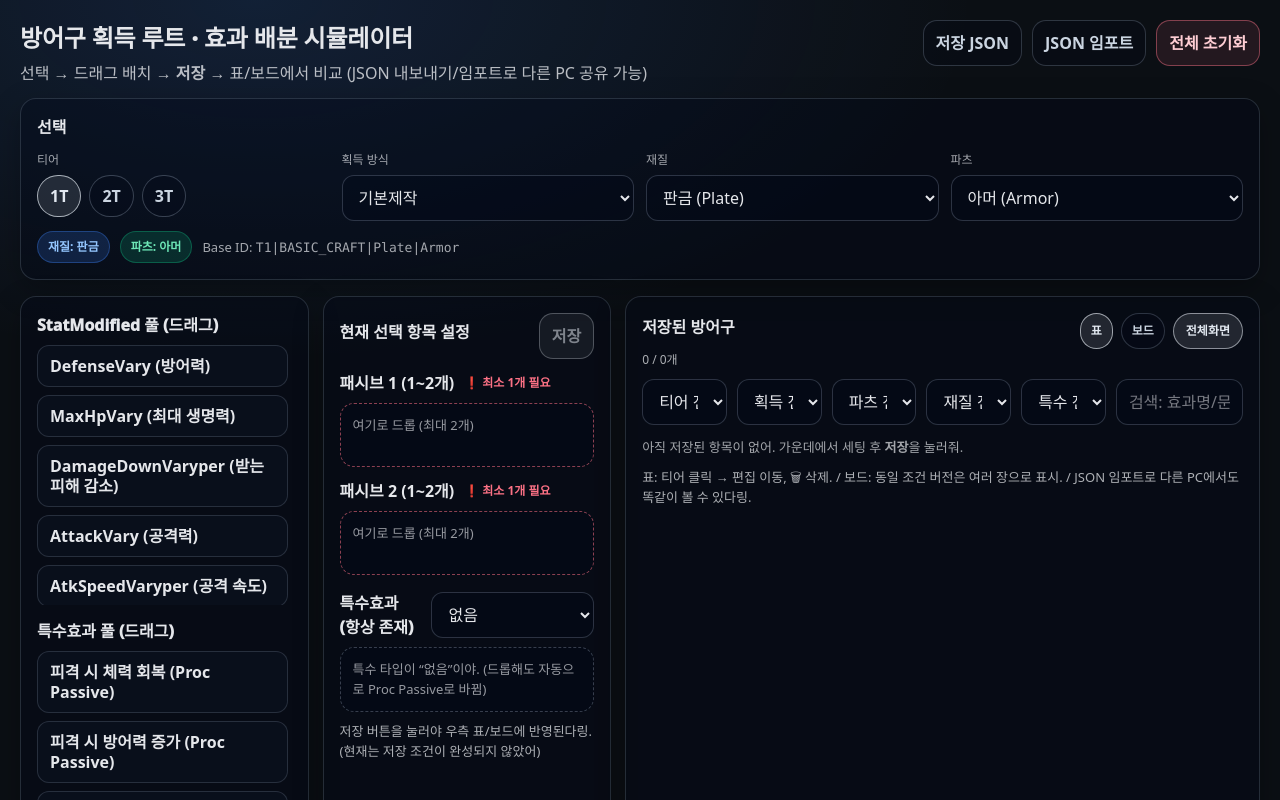
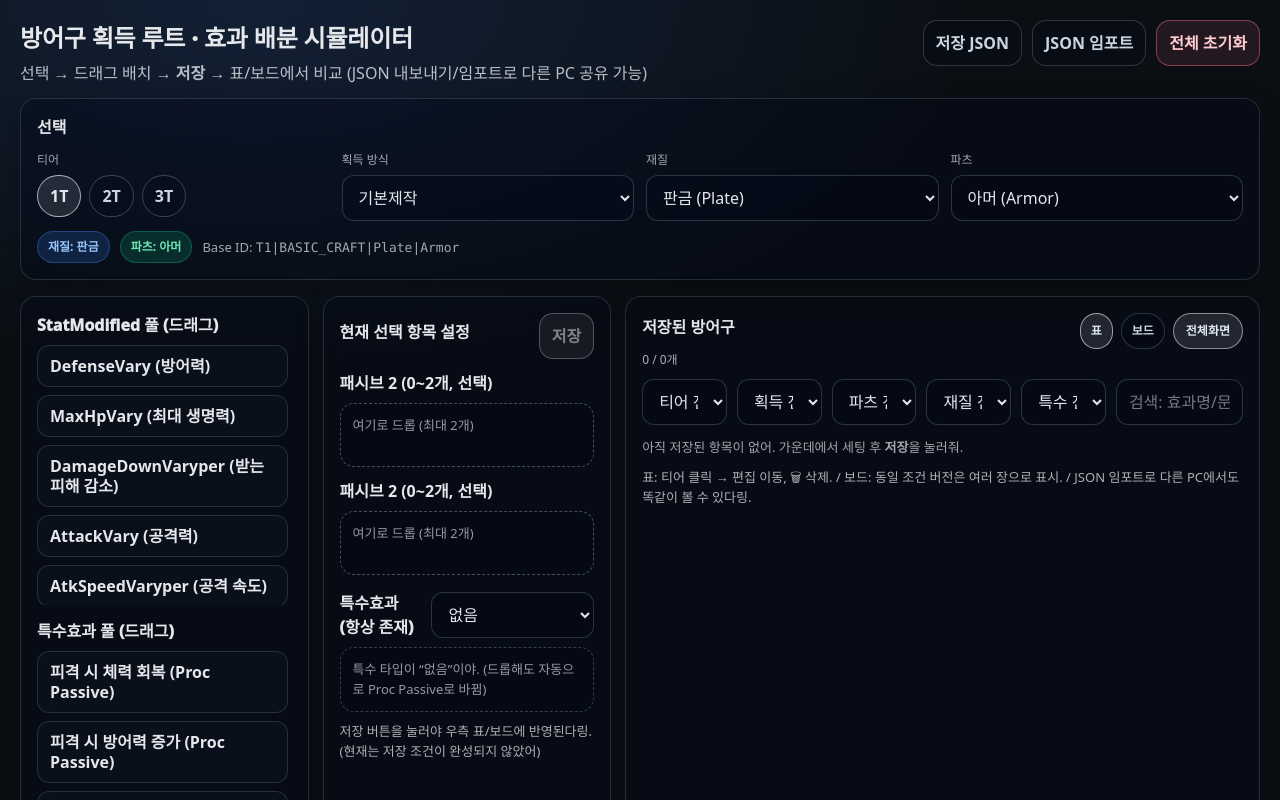
Before and after one commit to wm0412-lab/wm, a Next.js app: page / in a window 1280 px wide. Shown: the top 800 px of the page. Built offline with nearby package versions, Linux system fonts and the light colour scheme.

Commit message:
feat: armor board multi-version save + fullscreen + compare + json import/export

```diff
--- a/app/page.tsx
+++ b/app/page.tsx
@@ -147,9 +147,13 @@ function clampSlot(slot: PassiveSlot) {
 
 function isValidConfig(cfg: ArmorConfig) {
   const p1 = cfg.passive1.length >= 1 && cfg.passive1.length <= 2;
-  const p2 = cfg.passive2.length >= 1 && cfg.passive2.length <= 2;
+  const p2 = cfg.passive2.length <= 2; // ✅ 0~2 허용
+
   const specialOk =
-    cfg.specialType === "NONE" ? cfg.specialEffect.trim() === "" : cfg.specialEffect.trim().length > 0;
+    cfg.specialType === "NONE"
+      ? true
+      : cfg.specialEffect.trim().length > 0;
+
   return p1 && p2 && specialOk;
 }
 
@@ -1249,15 +1253,15 @@ export default function Page() {
               }}
               onClick={saveCurrent}
               disabled={!canSave}
-              title={canSave ? "현재 선택 항목 저장" : "패시브1/2 최소 1개 + (특수 타입 있으면 특수효과 1개 필요)"}
+              title={canSave ? "현재 선택 항목 저장" : "패시브1 최소 1개 + (특수 타입 있으면 특수효과 1개 필요)"}
             >
               저장
             </button>
           </div>
 
           <DropZone
-            title="패시브 1 (1~2개)"
-            ok={draft.passive1.length >= 1 && draft.passive1.length <= 2}
+            title="패시브 2 (0~2개, 선택)"
+            ok={draft.passive2.length <= 2}
             slot={draft.passive1.map((s) => STATMOD_LABEL[s])}
             onDragOver={allowDrop}
             onDrop={(e) => dropTo("passive1", e)}
@@ -1268,8 +1272,8 @@ export default function Page() {
           />
 
           <DropZone
-            title="패시브 2 (1~2개)"
-            ok={draft.passive2.length >= 1 && draft.passive2.length <= 2}
+            title="패시브 2 (0~2개, 선택)"
+            ok={draft.passive2.length <= 2}
             slot={draft.passive2.map((s) => STATMOD_LABEL[s])}
             onDragOver={allowDrop}
             onDrop={(e) => dropTo("passive2", e)}
```
